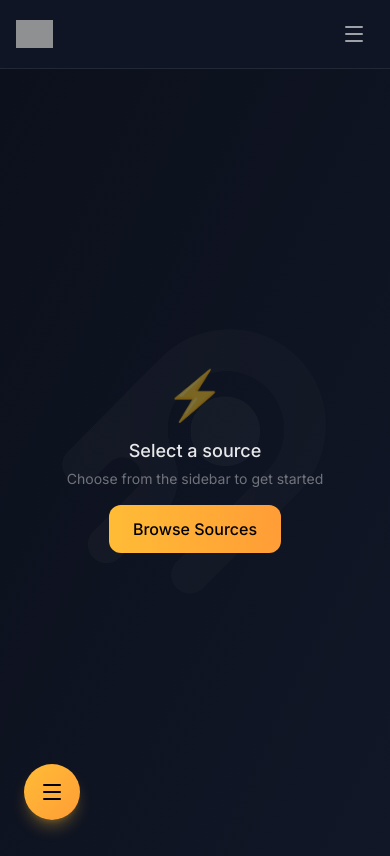
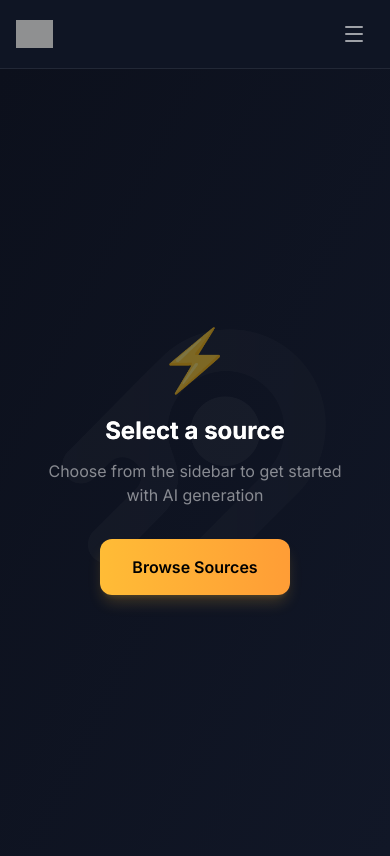
Before and after one commit to MaximusMaximos/relay-dashboard, a Next.js app: page / in a window 390 px wide. Built offline with nearby package versions, Linux system fonts and the light colour scheme; grey boxes are pictures that could not be loaded.

Commit message:
All types properly exported

```diff
--- a/app/components/ModelsGrid.tsx
+++ b/app/components/ModelsGrid.tsx
@@ -93,7 +93,7 @@ export default function ModelsGrid({
       <div className="relative">
         <div
           id="models-scroll"
-          className="flex md:grid md:grid-cols-2 lg:flex gap-3 overflow-x-auto md:overflow-x-visible pb-4 pt-2 scrollbar-hide scroll-smooth"
+          className="flex md:grid md:grid-cols-2 lg:flex gap-3 overflow-x-auto pb-4 pt-2 scrollbar-hide scroll-smooth"
         >
           {models?.map((model, index) => (
             <motion.button
@@ -121,17 +121,18 @@ export default function ModelsGrid({
                       loop
                       muted
                       playsInline
-                      className="w-full h-full object-cover"
+                      preload="metadata"
+                      className="w-full h-full object-contain"
                     />
                   ) : model.previewType === 'image' ? (
                     <img
                       src={model.preview}
                       alt={model.name}
-                      className="w-full h-full object-cover"
+                      className="w-full h-full object-contain"
                     />
                   ) : (
-                    <div className="w-full h-full flex items-center justify-center">
-                      <span className="text-5xl font-light text-white/20 tracking-tighter">{model.preview}</span>
+                    <div className="w-full h-full flex items-center justify-center bg-gradient-to-br from-white/[0.03] to-white/[0.01]">
+                      <span className="text-4xl md:text-5xl font-light text-white/40 tracking-tighter">{model.preview}</span>
                     </div>
                   )}
                 </div>
@@ -150,6 +151,7 @@ export default function ModelsGrid({
           ))}
         </div>
 
+        {/* Scroll Arrows - Only show on desktop when more than 4 models */}
         {models?.length > 4 && (
           <>
             <button
@@ -157,9 +159,9 @@ export default function ModelsGrid({
                 const container = document.getElementById('models-scroll');
                 container?.scrollBy({ left: -220, behavior: 'smooth' });
               }}
-              className="absolute left-0 top-1/2 -translate-y-1/2 -translate-x-2 w-8 h-8 bg-white/[0.08] hover:bg-white/[0.12] backdrop-blur-xl rounded-full flex items-center justify-center transition-all border border-white/[0.06] shadow-lg z-10"
+              className="hidden lg:flex absolute left-2 top-1/2 -translate-y-1/2 w-10 h-10 bg-white/[0.08] hover:bg-white/[0.12] backdrop-blur-xl rounded-full items-center justify-center transition-all border border-white/[0.06] shadow-lg z-10"
             >
-              <svg className="w-4 h-4 text-white/60" fill="none" stroke="currentColor" viewBox="0 0 24 24">
+              <svg className="w-5 h-5 text-white/60" fill="none" stroke="currentColor" viewBox="0 0 24 24">
                 <path strokeLinecap="round" strokeLinejoin="round" strokeWidth={2.5} d="M15 19l-7-7 7-7" />
               </svg>
             </button>
@@ -168,12 +170,16 @@ export default function ModelsGrid({
                 const container = document.getElementById('models-scroll');
                 container?.scrollBy({ left: 220, behavior: 'smooth' });
               }}
-              className="absolute right-0 top-1/2 -translate-y-1/2 translate-x-2 w-8 h-8 bg-white/[0.08] hover:bg-white/[0.12] backdrop-blur-xl rounded-full flex items-center justify-center transition-all border border-white/[0.06] shadow-lg z-10"
+              className="hidden lg:flex absolute right-2 top-1/2 -translate-y-1/2 w-10 h-10 bg-white/[0.08] hover:bg-white/[0.12] backdrop-blur-xl rounded-full items-center justify-center transition-all border border-white/[0.06] shadow-lg z-10"
             >
-              <svg className="w-4 h-4 text-white/60" fill="none" stroke="currentColor" viewBox="0 0 24 24">
+              <svg className="w-5 h-5 text-white/60" fill="none" stroke="currentColor" viewBox="0 0 24 24">
                 <path strokeLinecap="round" strokeLinejoin="round" strokeWidth={2.5} d="M9 5l7 7-7 7" />
               </svg>
             </button>
+
+            {/* Fade gradients on desktop */}
+            <div className="hidden lg:block absolute left-0 top-0 bottom-0 w-16 bg-gradient-to-r from-[#0c101c] via-[#0c101c]/95 to-transparent pointer-events-none" />
+            <div className="hidden lg:block absolute right-0 top-0 bottom-0 w-16 bg-gradient-to-l from-[#0c101c] via-[#0c101c]/95 to-transparent pointer-events-none" />
           </>
         )}
       </div>
--- a/app/components/PreviewPanel.tsx
+++ b/app/components/PreviewPanel.tsx
@@ -50,13 +50,13 @@ export default function PreviewPanel({
       </div>
 
       {/* Preview Area */}
-      <div className="flex-1 overflow-y-auto p-6">
+      <div className="flex-1 overflow-y-auto p-6 scrollbar-hide">
         {previewView === 'preview' ? (
           <div className="space-y-6">
             {/* Output Display */}
-            <div className="aspect-video bg-white/[0.02] border border-white/[0.06] rounded-xl overflow-hidden">
+            <div className="min-h-[300px] bg-white/[0.02] border border-white/[0.06] rounded-xl overflow-hidden">
               {isGenerating ? (
-                <div className="w-full h-full flex items-center justify-center">
+                <div className="w-full h-full flex items-center justify-center min-h-[300px]">
                   <div className="text-center">
                     <div className="w-12 h-12 border-4 border-[#ffbc36]/30 border-t-[#ffbc36] rounded-full animate-spin mx-auto mb-4" />
                     <div className="text-sm text-white/60">Generating...</div>
@@ -68,14 +68,14 @@ export default function PreviewPanel({
                     <img
                       src={previewOutput.url}
                       alt="Generated output"
-                      className="w-full h-full object-cover"
+                      className="w-full h-full object-contain"
                     />
                   )}
                   {previewOutput.type === 'video' && (
                     <video
                       src={previewOutput.url}
                       controls
-                      className="w-full h-full object-cover"
+                      className="w-full h-full object-contain"
                     />
                   )}
                   {previewOutput.type === 'text' && (
@@ -93,7 +93,7 @@ export default function PreviewPanel({
                       <img
                         src={currentModel.preview}
                         alt={currentModel.name}
-                        className="w-full h-full object-cover opacity-50"
+                        className="w-full h-full object-contain opacity-50"
                       />
                     )}
                     {currentModel.previewType === 'video' && (
@@ -102,7 +102,7 @@ export default function PreviewPanel({
                         autoPlay
                         muted
                         loop
-                        className="w-full h-full object-cover opacity-50"
+                        className="w-full h-full object-contain opacity-50"
                       />
                     )}
                     {currentModel.previewType === 'text' && (
--- a/app/page.tsx
+++ b/app/page.tsx
@@ -204,17 +204,8 @@ const handleSourceClick = (sourceId: string): void => {
              />
           </div>
 
-          {/* Mobile Sources Button */}
-          <button
-            onClick={() => setSidebarOpen(true)}
-            className="lg:hidden fixed bottom-6 left-6 z-50 w-14 h-14 bg-gradient-to-br from-[#ffbc36] to-[#ff9d36] rounded-full flex items-center justify-center shadow-lg shadow-[#ffbc36]/30"
-          >
-            <Menu className="w-6 h-6 text-black" />
-          </button>
-
           {/* Configuration Panel */}
-          <div className="flex-1 p-4 md:p-6 z-10 flex flex-col">
-            <div className="flex-1 min-h-0">
+          <div className="flex-1 p-4 md:p-6 z-10 overflow-x-hidden">
               <AnimatePresence mode="wait" key={`${currentSource}-${currentModel?.id || 'no-model'}`}>
               {!currentSource ? (
                 <motion.div
@@ -230,15 +221,19 @@ const handleSourceClick = (sourceId: string): void => {
                       opacity: [0.4, 0.6, 0.4]
                     }}
                     transition={{ duration: 3, repeat: Infinity, ease: "easeInOut" }}
-                    className="text-5xl mb-4"
+                    className="text-6xl md:text-7xl mb-6"
                   >
                     ⚡
                   </motion.div>
-                  <div className="text-lg font-medium text-white/90 mb-1">Select a source</div>
-                  <div className="text-sm text-white/40 mb-4">Choose from the sidebar to get started</div>
+                  <h1 className="text-2xl md:text-4xl font-bold text-white mb-3 bg-gradient-to-r from-white to-white/70 bg-clip-text text-transparent">
+                    Select a source
+                  </h1>
+                  <p className="text-base md:text-lg text-white/50 mb-8 max-w-md text-center px-4">
+                    Choose from the sidebar to get started with AI generation
+                  </p>
                   <button
                     onClick={() => setSidebarOpen(true)}
-                    className="lg:hidden px-6 py-3 bg-gradient-to-r from-[#ffbc36] to-[#ff9d36] text-black font-medium rounded-xl"
+                    className="lg:hidden px-8 py-4 bg-gradient-to-r from-[#ffbc36] to-[#ff9d36] hover:from-[#ff9d36] hover:to-[#ffbc36] text-black font-semibold rounded-xl shadow-lg shadow-[#ffbc36]/20 transition-all hover:shadow-xl hover:shadow-[#ffbc36]/30 hover:scale-105"
                   >
                     Browse Sources
                   </button>
@@ -268,7 +263,6 @@ const handleSourceClick = (sourceId: string): void => {
                 />
               )}
             </AnimatePresence>
-            </div>
           </div>
 
           {/* Desktop Preview Panel */}
@@ -291,9 +285,16 @@ const handleSourceClick = (sourceId: string): void => {
               onClick={() => setPreviewOpen(true)}
               className="lg:hidden fixed bottom-16 right-6 z-30 w-14 h-14 bg-gradient-to-br from-[#ffbc36] to-[#ff9d36] rounded-full flex items-center justify-center shadow-lg shadow-[#ffbc36]/30"
             >
-              <svg className="w-7 h-7 text-black" fill="currentColor" viewBox="0 0 24 24">
-                <path d="M8 5v14l11-7z"/>
-              </svg>
+              {previewOutput && !isGenerating ? (
+                <svg className="w-6 h-6 text-black" fill="none" stroke="currentColor" viewBox="0 0 24 24">
+                  <path strokeLinecap="round" strokeLinejoin="round" strokeWidth={2} d="M15 12a3 3 0 11-6 0 3 3 0 016 0z" />
+                  <path strokeLinecap="round" strokeLinejoin="round" strokeWidth={2} d="M2.458 12C3.732 7.943 7.523 5 12 5c4.478 0 8.268 2.943 9.542 7-1.274 4.057-5.064 7-9.542 7-4.477 0-8.268-2.943-9.542-7z" />
+                </svg>
+              ) : (
+                <svg className="w-6 h-6 text-black" fill="none" stroke="currentColor" viewBox="0 0 24 24">
+                  <path strokeLinecap="round" strokeLinejoin="round" strokeWidth={2} d="M13 10V3L4 14h7v7l9-11h-7z" />
+                </svg>
+              )}
             </button>
           )}
 
```
